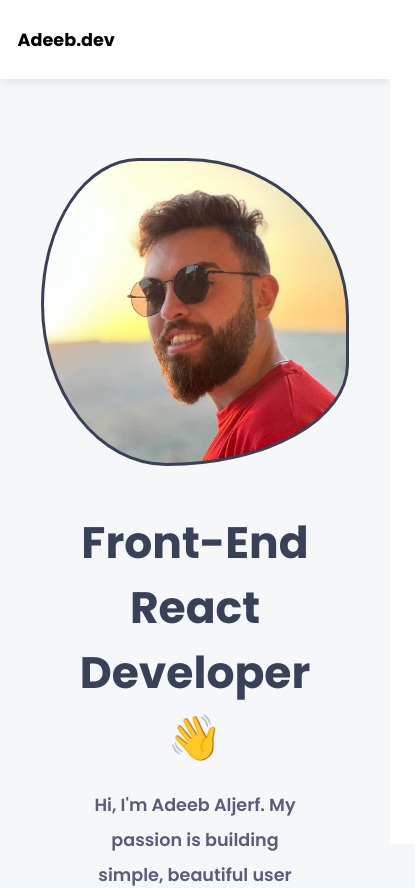
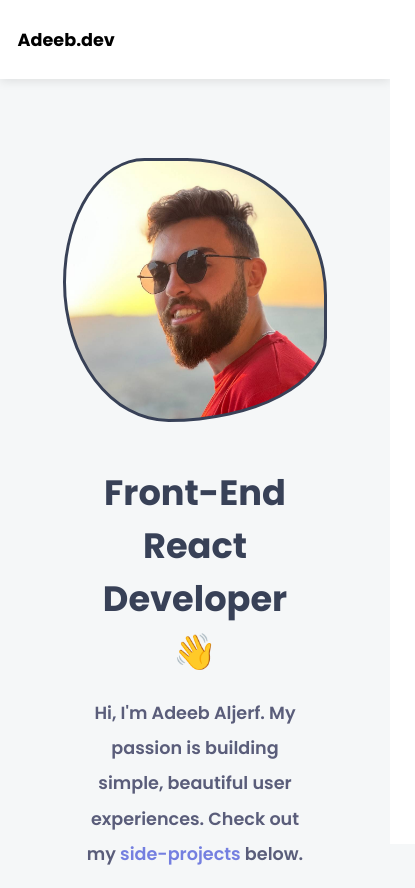
Before and after one commit to AdeebAljerf/Portfolio, a React (Vite) app: page / in a window 390 px wide. Shown: the top 888 px of the page, 415 px wide, since content can reach past the window. Built offline with nearby package versions, Linux system fonts and the light colour scheme; some icons are missing.

Commit message:
fix media and links and home media

```diff
--- a/src/App.jsx
+++ b/src/App.jsx
@@ -1,4 +1,4 @@
-import { useState } from "react";
+import { useState, useEffect } from "react";
 
 import Nav from "./component/Nav/Nav";
 import Main from "./component/main/Main";
@@ -9,6 +9,32 @@ import "./index.css";
 export default function App() {
   const [isSticky, setIsSticky] = useState(false);
 
+  useEffect(() => {
+    const revealSection = (entries, observer) => {
+      entries.forEach((entry) => {
+        if (entry.isIntersecting) {
+          entry.target.classList.remove("section--hidden");
+          entry.target.classList.add("section--visible");
+          observer.unobserve(entry.target);
+        }
+      });
+    };
+
+    const sectionObserver = new IntersectionObserver(revealSection, {
+      root: null,
+      threshold: 0.15,
+    });
+
+    const sections = document.querySelectorAll(".reveal-section");
+    sections.forEach((section) => {
+      sectionObserver.observe(section);
+      section.classList.add("section--hidden");
+    });
+
+    return () => {
+      sections.forEach((section) => sectionObserver.unobserve(section));
+    };
+  }, []);
   return (
     <>
       {/* <MouseEffect></MouseEffect> */}
--- a/src/component/About/About.jsx
+++ b/src/component/About/About.jsx
@@ -16,7 +16,7 @@ export default function About() {
   // });
 
   return (
-    <section className="about section" id="section--2">
+    <section className="about section reveal-section" id="section--2">
       <h2 className="about-title">About me</h2>
 
       <div className="terminal  ">
@@ -39,9 +39,19 @@ export default function About() {
               <span className="chevron"></span> <h4>Adeeb.contactInfo</h4>
             </div>
             <p>
-              ["<a href="#">adeebaljerf2@gmail.com</a>", "
-              <a href="#">LinkedIn</a>
-              ", "<a href="#">github</a>"]
+              ["
+              <a target="_blank" href="https://adeebaljerf2@gmail.com">
+                adeebaljerf2@gmail.com
+              </a>
+              ", "
+              <a
+                target="_blank"
+                href=" https://www.linkedin.com/in/adeeb-aljerf-5591b72b4
+"
+              >
+                LinkedIn
+              </a>
+              ", "<a href="https://github.com/AdeebAljerf">github</a>"]
             </p>
           </div>
 
--- a/src/component/Contact/Contact.jsx
+++ b/src/component/Contact/Contact.jsx
@@ -16,7 +16,7 @@ export default function Contact() {
       <h2 className="contact-title">Contact</h2>
       <div className="contact-links">
         <span onClick={handleCopyClick} style={{ cursor: "pointer" }}>
-          <a>{copied ? "Copied!" : "0992034996"}</a>
+          <a>{copied ? "Copied!" : "Phone Number"}</a>
         </span>
         <span>
           <a target="_blank" href="https://wa.me/963992034996">
@@ -25,12 +25,15 @@ export default function Contact() {
         </span>
 
         <span>
-          <a target="_blank" href="adeebaljerf2@gmail.com">
+          <a target="_blank" href="https://adeebaljerf2@gmail.com">
             adeebaljerf2@gmail.com
           </a>
         </span>
         <span>
-          <a target="_blank" href="adeebaljerf2@gmail.com">
+          <a
+            target="_blank"
+            href="https://www.linkedin.com/in/adeeb-aljerf-5591b72b4"
+          >
             LinkedIn
           </a>
         </span>
--- a/src/component/home/Home.css
+++ b/src/component/home/Home.css
@@ -153,6 +153,10 @@
     height: auto;
     max-width: 61rem;
     padding: 5rem 4rem;
+    /* padding: 1rem; */
+  }
+  .hero-text h1 {
+    font-size: 4rem;
   }
   .hero-text {
     text-align: center;
@@ -161,7 +165,7 @@
     margin: 0 auto;
   }
   .hero-img {
-    width: 35rem;
-    height: 35rem;
+    width: 30rem;
+    height: 30rem;
   }
 }
--- a/src/component/home/Home.jsx
+++ b/src/component/home/Home.jsx
@@ -29,7 +29,11 @@ export default function Home({ setIsSticky }) {
   }, [setIsSticky]);
 
   return (
-    <section className="hero section" id="section--1" ref={heroRef}>
+    <section
+      className="hero section reveal-section"
+      id="section--1"
+      ref={heroRef}
+    >
       <div className="hero-text">
         <h1>Front-End React Developer 👋</h1>
         <p>
@@ -50,16 +54,10 @@ export default function Home({ setIsSticky }) {
         </button>
       </div>
 
-      <div
-        className="hero-box-img "
-        // style={{
-        //   backgroundImage: `url(${homeImg_small})`,
-        // }}
-      >
+      <div className="hero-box-img ">
         <div
           className="hero-img"
           style={{ backgroundImage: `url(${homeImg})` }}
-          loading="lazy"
         ></div>
       </div>
     </section>
--- a/src/component/main/Main.css
+++ b/src/component/main/Main.css
@@ -1,3 +1,4 @@
-.a {
-  background-color: #fff;
+.main {
+  overflow-x: hidden;
+  max-width: 100%;
 }
--- a/src/component/projects/Projects.jsx
+++ b/src/component/projects/Projects.jsx
@@ -46,7 +46,10 @@ export default function Projects() {
   const [currentActive, setCurrentActive] = useState("all");
   const [projects, setProjects] = useState(allProjects);
   return (
-    <section className="projects container section " id="section--3">
+    <section
+      className="projects container section reveal-section"
+      id="section--3"
+    >
       <section className="left-section">
         <button
           onClick={() => {
@@ -92,7 +95,7 @@ export default function Projects() {
         {projects.map((project) => {
           return (
             <article key={project.category} className="card">
-              <img src={project.image} width={270} alt="" loading="lazy" />
+              <img src={project.image} width={270} alt="" />
               <div style={{ width: `270px` }} className="box">
                 <h1 className="project-title">{project.name}</h1>
                 <p className="sup-title">{project.description}</p>
--- a/src/index.css
+++ b/src/index.css
@@ -41,9 +41,8 @@ body {
   font-family: Poppins, sans-serif;
   background-color: var(--clr-primary);
   /* margin-top: 2rem; */
-  max-width: 100%;
-  overflow-x: hidden;
 }
+
 .container {
   margin: 0 auto;
   max-width: 120rem;
@@ -53,6 +52,16 @@ body {
   border-bottom: 1px solid #bbb;
   padding-top: 9rem;
   padding-bottom: 10rem;
+}
+.section--hidden {
+  opacity: 0;
+  transform: scale(0.9) translateY(8rem);
+}
+
+.section--visible {
+  opacity: 1;
+  transform: translateY(0);
+  transition: opacity 1s, transform 1s;
 }
 
 /* //////////////////////////////////////////////////////////////////////////////////// */
@@ -75,12 +84,5 @@ body {
   }
 }
 /* @media (max-width: 26.5em) {
-  html {
-    font-size: 40%;
-  }
-}
-@media (max-width: 22em) {
-  html {
-    font-size: 35%;
-  }
+
 } */
```
